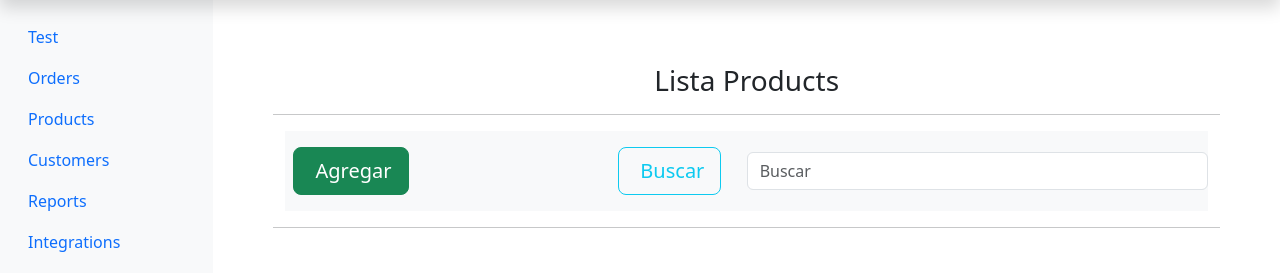
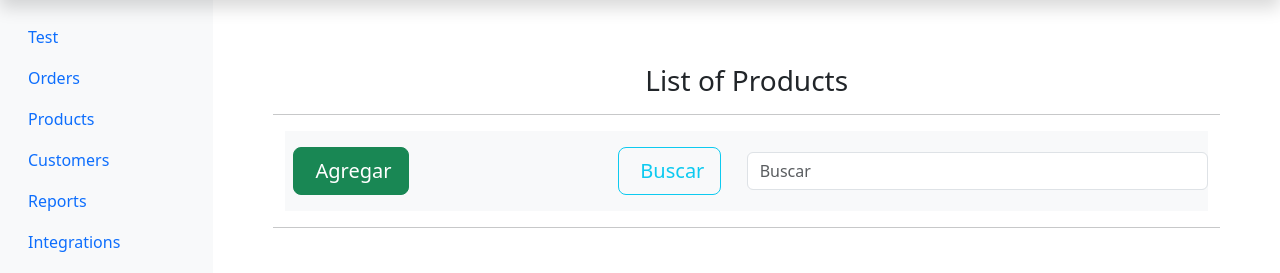
Before and after one commit to willsonp/CRUD_MySQL, a Flask app: page /home/get_productos in a window 1280 px wide. Shown: the part 88-361 px from the top of the page. Run offline with Flask 3, Linux system fonts and the light colour scheme; the visitor is signed in with stand-in values (Sample User, id 1); data comes from the database, SQL or seed files in the repository; data that the repository does not hold is empty; some libraries are stand-ins or nearby versions.

Commit message:
change Text

```diff
--- a/templates/list_products.html
+++ b/templates/list_products.html
@@ -1,7 +1,7 @@
 {% extends 'layout.html' %}
 
 {% block title %}
-<title> List Products (S G A) </title>
+<title> List of Products (S G A) </title>
 {% endblock %}
 
 {% block body %}
@@ -25,7 +25,7 @@
     <div class="wrapper">
         <div class="container col-md-auto p-4 ">
 
-            <h3 class="text-center">Lista Products</h3>
+            <h3 class="text-center">List of Products</h3>
             <hr>
             <div id="nuevo" class="container text-left">
 
--- a/templates/products.html
+++ b/templates/products.html
@@ -15,7 +15,7 @@
         <div class="card card-body p-4">
             <form action="/home/add_product" method="POST">
 
-                <h2>Add Products</h2>
+                <h2>Add New Product</h2>
 
                 <div class="form-group">
                     <label for="exampleFormControlInput1" class="form-label">Descripcion</label>
```
